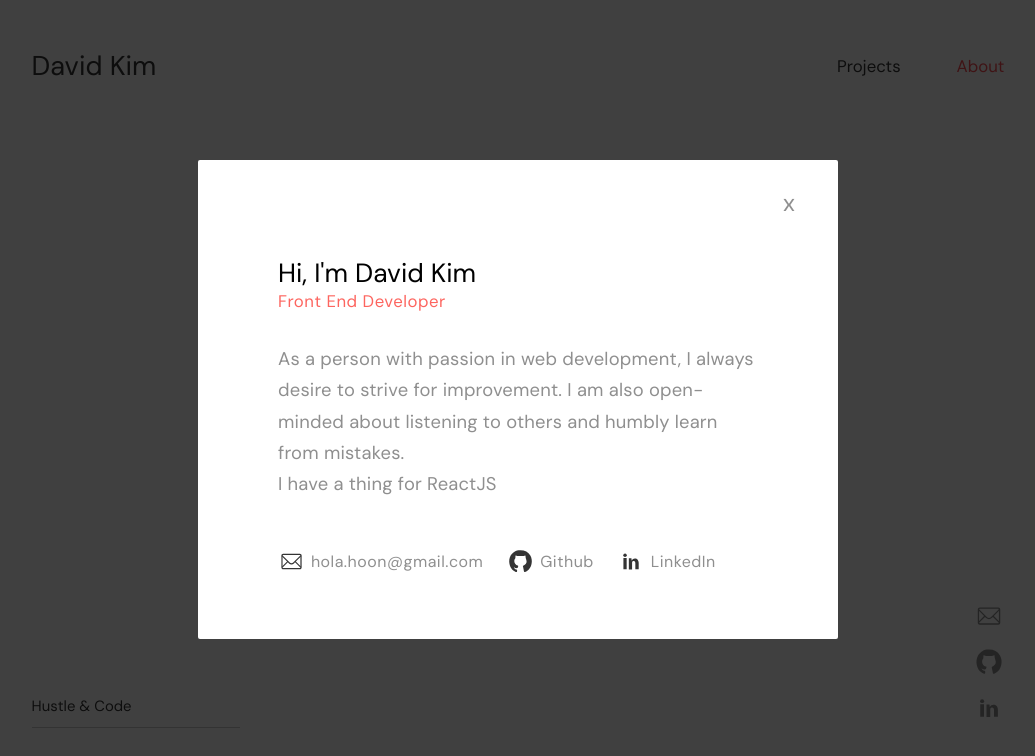
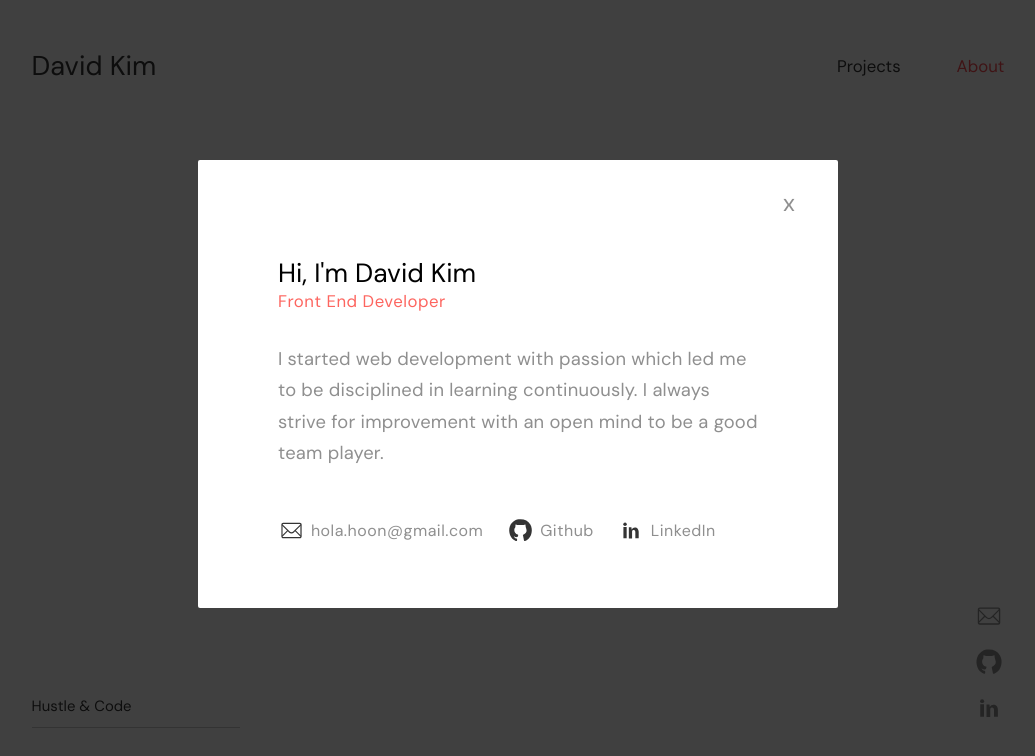
Before and after one commit to holahoon/new-holahoon, a React (Create React App) app: page / in a window 1280 px wide. Both pictures are taken after a click on the item "About". Shown: the top 756 px of the page, without its empty margins (122-1157 px from the left). Built offline with nearby package versions, Linux system fonts and the light colour scheme.

Commit message:
about update

```diff
--- a/src/components/About/About.js
+++ b/src/components/About/About.js
@@ -33,10 +33,9 @@ class About extends Component {
             <h2 className={"About-h2"}>Front End Developer</h2>
 
             <p className={"About-p"}>
-              As a person with passion in web development, I always desire to
-              strive for improvement. I am also open-minded about listening to
-              others and humbly learn from mistakes.
-              <br />I have a thing for ReactJS
+              I started web development with passion which led me to be
+              disciplined in learning continuously. I always strive for
+              improvement with an open mind to be a good team player.
             </p>
 
             <SNS
```
